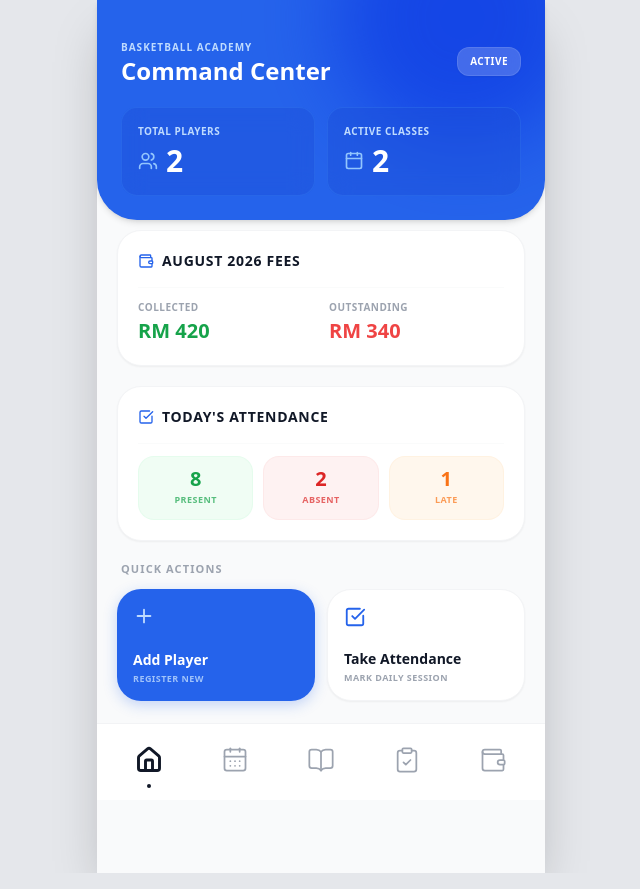
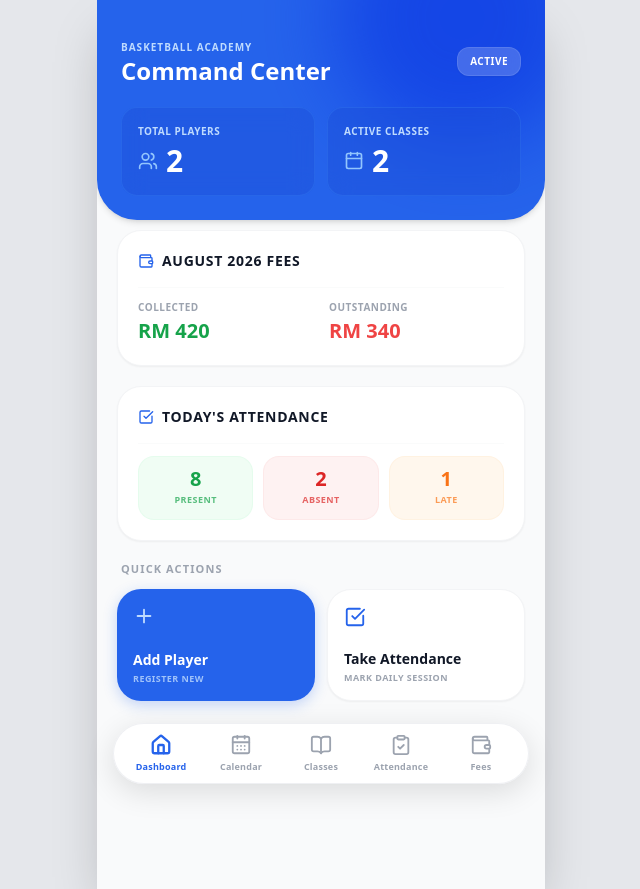
Before and after one commit to pinmin87/Basketball-Operating-System, a Next.js app: page / in a window 1280 px wide. Shown: the whole page, without its empty margins (319-959 px from the left). Built offline with nearby package versions, Linux system fonts and the light colour scheme.

Commit message:
style: upgrade to floating pill navigation bar with text labels

```diff
--- a/app/layout.tsx
+++ b/app/layout.tsx
@@ -33,21 +33,23 @@ export default function RootLayout({ children }: { children: React.ReactNode })
       </head>
       <body className="bg-gray-200 text-gray-900 sm:flex sm:justify-center antialiased">
 
-        {/* 取消了固定高度限制，让内容自然延伸 */}
-        <div className="w-full sm:max-w-md bg-gray-50 min-h-screen relative shadow-2xl flex flex-col">
+        <div className="w-full sm:max-w-md bg-gray-50 min-h-screen relative shadow-2xl flex flex-col overflow-x-hidden">
 
-          {/* 内容区底部预留足够的空间 (pb-28)，防止内容被底部的导航栏遮挡 */}
-          <div className="flex-1 w-full pb-28">
+          {/* 留出充足的底部空间，因为悬浮导航栏会占据一定高度 */}
+          <div className="flex-1 w-full pb-32">
             {children}
           </div>
 
           {/*
-            【核心重构】IG 风格悬浮底部导航栏
-            1. fixed bottom-0：像钉子一样死死钉在屏幕最下方，绝对不再乱跳！
-            2. 去掉文字，图标放大到 size 28，点击区域更大、更准。
-            3. 加入了 max(env(safe-area-inset-bottom),16px)，完美包裹 iPhone 底部的横线。
+            【全新高级定制】悬浮胶囊导航栏 (Floating Pill Dock)
+            1. bottom: calc(...) -> 强制离开底部黑线，往上悬浮，绝对好点且不会掉下去！
+            2. w-[calc(100%-2rem)] 和 rounded-full -> 左右留白，两边半圆形，悬浮感十足！
+            3. 保留了文字标签，比例完美。
           */}
-          <nav className="fixed bottom-0 w-full sm:max-w-md mx-auto bg-white/90 backdrop-blur-2xl border-t border-gray-200/50 flex justify-between items-center px-6 pt-3 pb-[max(env(safe-area-inset-bottom),16px)] z-[100]">
+          <nav
+            style={{ bottom: 'calc(env(safe-area-inset-bottom) + 16px)' }}
+            className="fixed left-1/2 -translate-x-1/2 w-[calc(100%-2rem)] sm:w-[26rem] bg-white/95 backdrop-blur-xl shadow-[0_8px_30px_rgb(0,0,0,0.12)] border border-gray-200/60 flex justify-between items-center px-3 py-2.5 rounded-full z-[100]"
+          >
             {navItems.map((item) => {
               const Icon = item.icon;
               const isActive = pathname === item.href;
@@ -56,19 +58,16 @@ export default function RootLayout({ children }: { children: React.ReactNode })
                 <Link
                   key={item.name}
                   href={item.href}
-                  className="relative flex flex-col items-center justify-center w-14 h-12 active:scale-90 transition-transform duration-200"
+                  className="relative flex flex-col items-center justify-center w-[18%] active:scale-90 transition-transform duration-200"
                 >
-                  {/* 未选中时是灰色细线，选中时变成高级纯黑粗线 (IG 风格) */}
                   <Icon
-                    size={28}
-                    strokeWidth={isActive ? 2.5 : 1.5}
-                    className={isActive ? 'text-gray-900' : 'text-gray-400 hover:text-gray-500'}
+                    size={22}
+                    strokeWidth={isActive ? 2.5 : 2}
+                    className={isActive ? 'text-blue-600' : 'text-gray-400 hover:text-gray-500'}
                   />
-
-                  {/* IG 风格的极简状态指示器 (选中的图标下方会出现一个小黑点) */}
-                  {isActive && (
-                    <div className="absolute -bottom-1 w-1 h-1 bg-gray-900 rounded-full"></div>
-                  )}
+                  <span className={`text-[9px] mt-1 font-black tracking-wide ${isActive ? 'text-blue-600' : 'text-gray-400'}`}>
+                    {item.name}
+                  </span>
                 </Link>
               );
             })}
```
